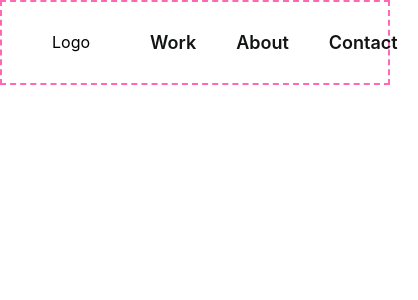
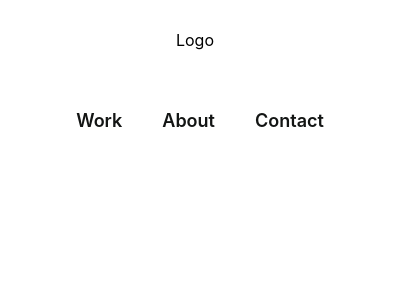
Before and after one commit to devNroses/formativeproductions, a Nuxt app: page / in a window 390 px wide. Shown: the top 300 px of the page, 418 px wide, since content can reach past the window. Built offline with nearby package versions, Linux system fonts and the light colour scheme.

Commit message:
Updated Styling For Mobile Header

```diff
--- a/pages/index.vue
+++ b/pages/index.vue
@@ -44,19 +44,18 @@ export default Vue.extend({})
 </script>
 
 <style lang="scss">
-a{
+a {
   color: #131514;
   font-size: 18px;
   font-weight: 600;
   text-decoration: none;
 
-  &:hover{
+  &:hover {
 color: #E3B047;
   }
 }
 
- .header-container{
-   border: 2px dashed hotpink;
+ .header-container {
    background-color: rgba(255, 255, 255, .15);
     backdrop-filter: blur(5px);
    display: flex;
@@ -66,16 +65,37 @@ color: #E3B047;
    position: sticky;
    top: 0;
 
-   div{
-padding: 30px 0;
+   div {
+    padding: 30px 0;
+   }
+
+   @media only screen and (max-width: 480px)  {
+     justify-content: center;
+     align-content: center;
+     flex-direction: column;
+
+     div {
+       display: flex;
+       justify-content: center;
+     }
+
+     .header-links {
+       margin-left: -20px;
+
+       li{
+         &:last-child{
+           padding-right: 30px;
+         }
+       }
+     }
    }
  }
 
- .header-links{
+ .header-links {
    display: flex;
    list-style: none;
 
-   li{
+   li {
      padding: 0 20px;
    }
  }
```
